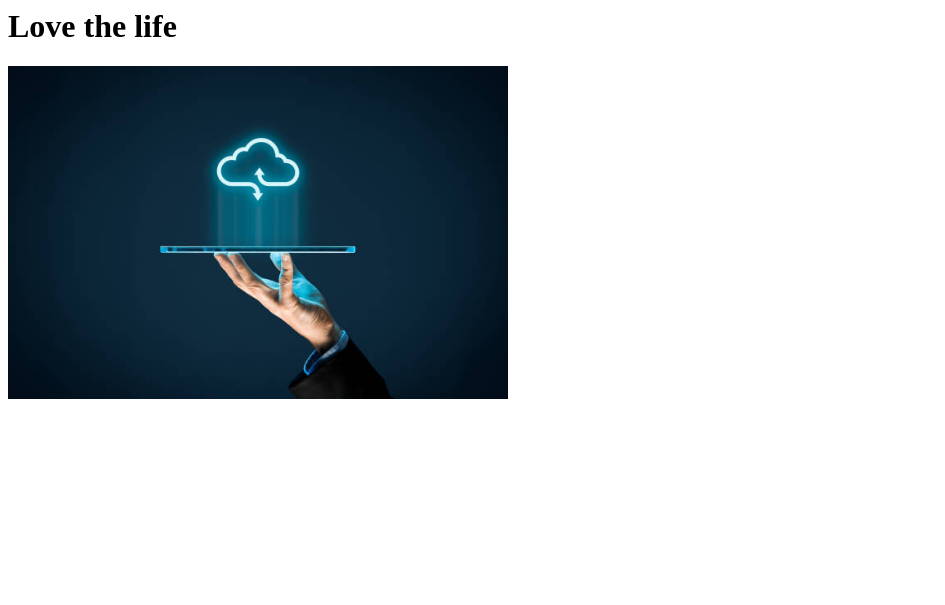
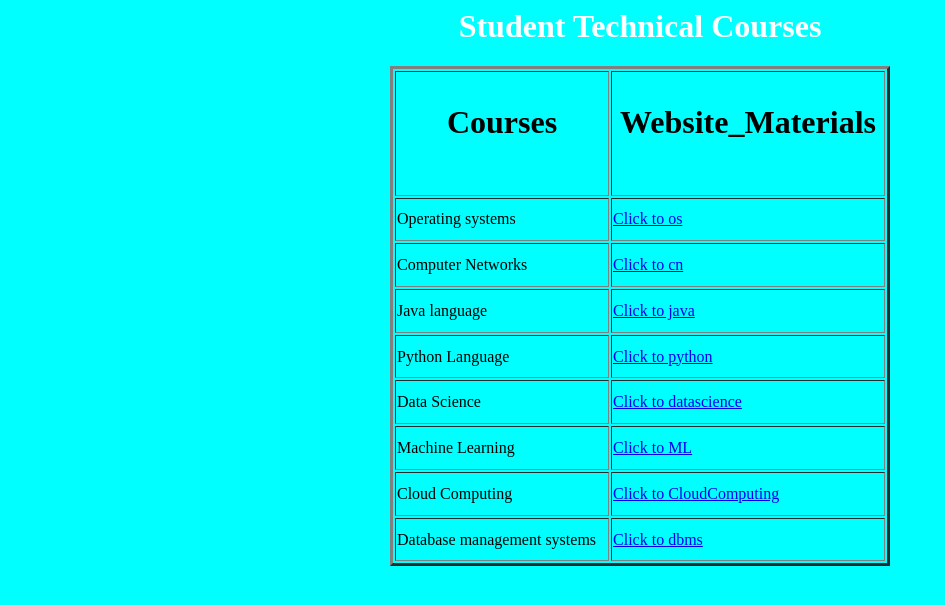
Before and after one commit to Madhukanakala123/django, a Django app: page / in a window 1280 px wide. Shown: the top 605 px of the page, without its empty margins (0-945 px from the left). Run offline with Django 4.2, Linux system fonts and the light colour scheme.

Commit message:
Update index.html

```diff
--- a/templates/index.html
+++ b/templates/index.html
@@ -4,8 +4,48 @@
     <meta name="viewport" content="width=device-width, initial-scale=1.0">
     <title>Madhuri</title>
 </head>
-<body>
-    <h1>Love the life</h1>
-    <img src="cloudimage.jpg" width="500" height="333">
+<body bgcolor="cyan">
+    <h1 align="center"><font color="white"> <b> Student Technical Courses</b></font> </h1>
+<table align="center" border="3" height="500" width="500">
+<tr>
+    <th><h1>Courses</h1></th>
+    <th><h1>Website_Materials</h1></th>
+  </tr>
+  <tr>
+    <td>Operating systems</td>
+    <td><a href="https://www.geeksforgeeks.org/operating-systems/">Click to os</a></td>
+  </tr>
+  <tr>
+    <td>Computer Networks</td>
+    <td><a href="https://www.javatpoint.com/computer-network-tutorial">Click to cn</a></td>
+  </tr>
+<tr>
+    <td>Java language</td>
+    <td><a href="https://www.w3schools.com/java/">Click to java</a></td>
+  </tr>
+<tr>
+    <td>Python Language</td>
+    <td><a href="https://www.w3schools.com/python/">Click to python</a></td>
+  </tr>
+<tr>
+    <td>Data Science</td>
+    <td><a href="https://www.geeksforgeeks.org/what-is-data-science/">Click to datascience</a></td>
+  </tr>
+<tr>
+    <td>Machine Learning</td>
+    <td><a href="https://www.geeksforgeeks.org/machine-learning/">Click to ML</a></td>
+  </tr>
+<tr>
+    <td>Cloud Computing</td>
+    <td><a href="https://www.javatpoint.com/cloud-computing">Click to CloudComputing</a></td>
+  </tr>
+<tr>
+    <td>Database management systems</td>
+    <td><a href="https://www.javatpoint.com/dbms-tutorial">Click to dbms</a></td>
+  </tr>
+</table>
+
+
  </body>
+</head>
 </html>
```
